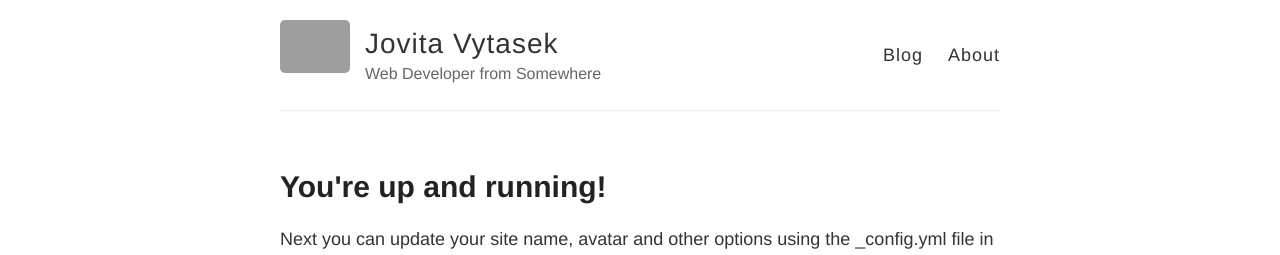
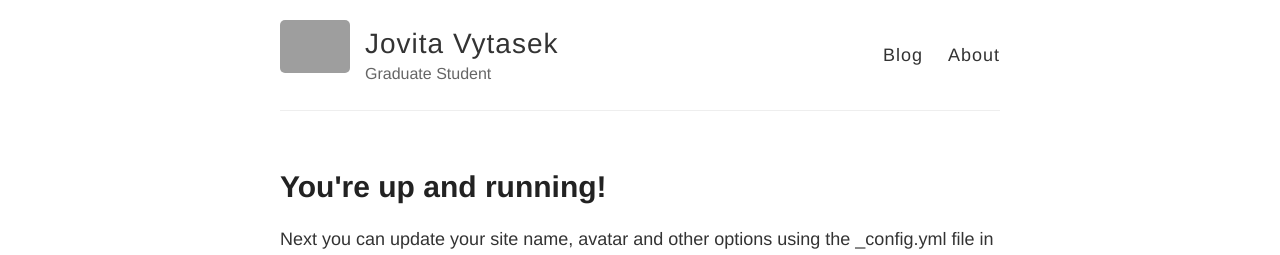
Before and after one commit to jvytasek/jvytasek.github.io, a Jekyll site: the page built from index.html, in a window 1280 px wide. Shown: the top 255 px of the page. Built offline with Jekyll 4.4.1, drawn with Linux system fonts in a browser that asks for light colours; grey boxes are pictures that could not be loaded.

Commit message:
thi changed the description

```diff
--- a/_config.yml
+++ b/_config.yml
@@ -6,7 +6,7 @@
 name: Jovita Vytasek
 
 # Short bio or description (displayed in the header)
-description: Web Developer from Somewhere
+description: Graduate Student
 
 # URL of your avatar or profile pic (you could use your GitHub profile pic)
 avatar: https://raw.githubusercontent.com/barryclark/jekyll-now/master/images/jekyll-logo.png
```
